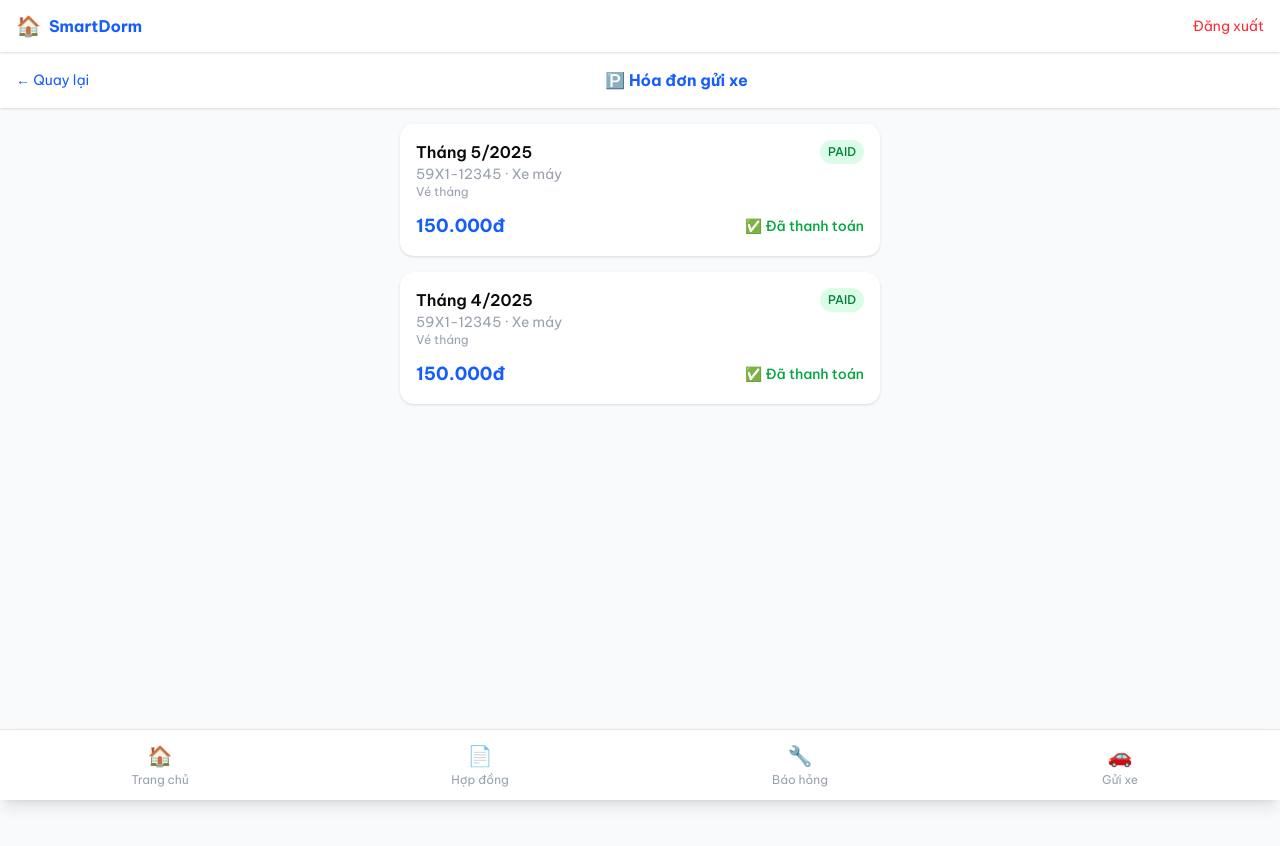
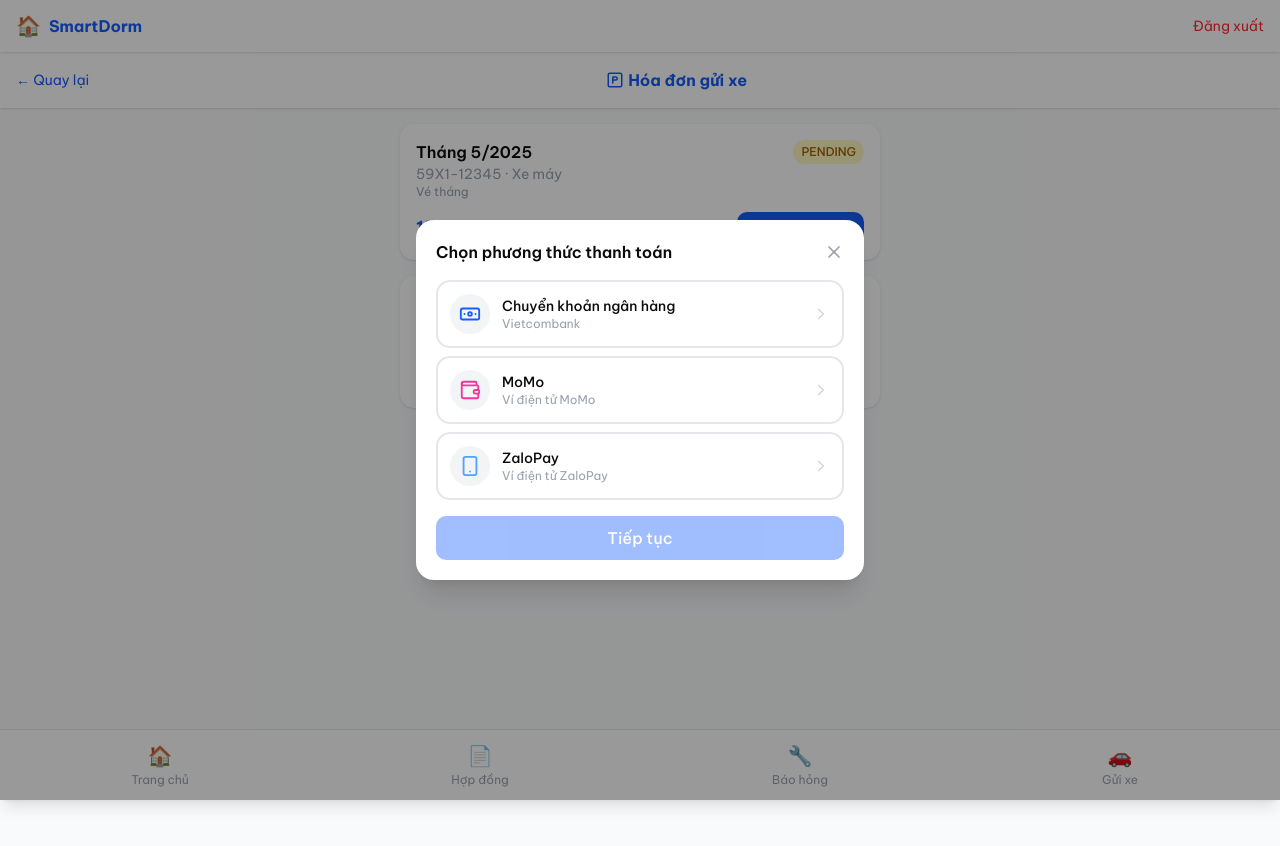
Before and after one commit to PhamCaoChiThanh/SmartDorm, a Next.js app in the folder frontend/: page /tenant/parking-invoice in a window 1280 px wide. Both pictures are taken after a click on the button "Thanh toán". Shown: the top 846 px of the page. Built offline with nearby package versions, Linux system fonts and the light colour scheme.

Commit message:
fix thanh toan

```diff
--- a/frontend/app/tenant/parking-invoice/page.tsx
+++ b/frontend/app/tenant/parking-invoice/page.tsx
@@ -2,6 +2,17 @@
 
 import { useRouter } from "next/navigation";
 import { useState } from "react";
+import {
+  ParkingSquare,
+  CheckCircle2,
+  X,
+  Banknote,
+  Wallet,
+  Smartphone,
+  ChevronRight,
+  Copy,
+  CreditCard,
+} from "lucide-react";
 
 const parkingInvoices = [
   {
@@ -26,14 +37,83 @@
   },
 ];
 
+const paymentMethods = [
+  {
+    id: "bank",
+    label: "Chuyển khoản ngân hàng",
+    description: "Vietcombank",
+    icon: <Banknote size={22} className="text-blue-600" />,
+    detail: {
+      bankName: "Vietcombank",
+      accountNumber: "1234 5678 9012",
+      accountName: "NGUYEN VAN A",
+      content: "SMARTDORM GUIXE T5/2025",
+    },
+  },
+  {
+    id: "momo",
+    label: "MoMo",
+    description: "Ví điện tử MoMo",
+    icon: <Wallet size={22} className="text-pink-500" />,
+    detail: {
+      phone: "0909 123 456",
+      accountName: "SmartDorm",
+      content: "SMARTDORM GUIXE T5/2025",
+    },
+  },
+  {
+    id: "zalopay",
+    label: "ZaloPay",
+    description: "Ví điện tử ZaloPay",
+    icon: <Smartphone size={22} className="text-blue-400" />,
+    detail: {
+      phone: "0909 888 999",
+      accountName: "SmartDorm",
+      content: "SMARTDORM GUIXE T5/2025",
+    },
+  },
+];
+
+type Step = "select" | "confirm";
+
 export default function TenantParkingInvoice() {
   const router = useRouter();
   const [invoices, setInvoices] = useState(parkingInvoices);
+  const [showModal, setShowModal] = useState(false);
+  const [payingId, setPayingId] = useState<number | null>(null);
+  const [step, setStep] = useState<Step>("select");
+  const [selectedMethod, setSelectedMethod] = useState<string | null>(null);
+  const [copied, setCopied] = useState<string | null>(null);
 
-  const handlePay = (id: number) => {
+  const payingInvoice = invoices.find((inv) => inv.id === payingId);
+  const method = paymentMethods.find((m) => m.id === selectedMethod);
+
+  const handleOpenModal = (id: number) => {
+    setPayingId(id);
+    setStep("select");
+    setSelectedMethod(null);
+    setShowModal(true);
+  };
+
+  const handleClose = () => {
+    setShowModal(false);
+    setPayingId(null);
+    setStep("select");
+    setSelectedMethod(null);
+  };
+
+  const handleConfirmPaid = () => {
+    if (!payingId) return;
     setInvoices((prev) =>
-      prev.map((inv) => inv.id === id ? { ...inv, status: "PAID" } : inv)
+      prev.map((inv) => inv.id === payingId ? { ...inv, status: "PAID" } : inv)
     );
+    handleClose();
+  };
+
+  const handleCopy = (text: string, key: string) => {
+    navigator.clipboard.writeText(text);
+    setCopied(key);
+    setTimeout(() => setCopied(null), 1500);
   };
 
   return (
@@ -42,11 +122,13 @@
         <button onClick={() => router.back()} className="text-blue-600 text-sm">
           ← Quay lại
         </button>
-        <h1 className="font-bold text-blue-600">🅿️ Hóa đơn gửi xe</h1>
+        <h1 className="font-bold text-blue-600 flex items-center gap-1">
+          <ParkingSquare size={18} /> Hóa đơn gửi xe
+        </h1>
         <div />
       </nav>
 
-      <div className="p-4 max-w-lg mx-auto space-y-4">
+      <div className="p-4 max-w-lg mx-auto space-y-4 pb-24">
         {invoices.map((inv) => (
           <div key={inv.id} className="bg-white rounded-xl shadow-sm p-4">
             <div className="flex justify-between items-start mb-3">
@@ -72,19 +154,173 @@
               </span>
               {inv.status === "PENDING" && (
                 <button
-                  onClick={() => handlePay(inv.id)}
-                  className="bg-blue-600 text-white px-4 py-1.5 rounded-lg text-sm hover:bg-blue-700 transition"
+                  onClick={() => handleOpenModal(inv.id)}
+                  className="bg-blue-600 text-white px-4 py-1.5 rounded-lg text-sm hover:bg-blue-700 transition flex items-center gap-1"
                 >
-                  Thanh toán
+                  <CreditCard size={14} /> Thanh toán
                 </button>
               )}
               {inv.status === "PAID" && (
-                <span className="text-green-600 text-sm font-medium">✅ Đã thanh toán</span>
+                <span className="text-green-600 text-sm font-medium flex items-center gap-1">
+                  <CheckCircle2 size={16} /> Đã thanh toán
+                </span>
               )}
             </div>
           </div>
         ))}
       </div>
+
+      {/* Modal */}
+      {showModal && payingInvoice && (
+        <div className="fixed inset-0 bg-black/40 flex items-center justify-center z-50 px-4">
+          <div className="bg-white w-full max-w-md rounded-2xl p-5 space-y-4 max-h-[85vh] overflow-y-auto shadow-xl">
+
+            {/* Header */}
+            <div className="flex justify-between items-center">
+              <div className="flex items-center gap-2">
+                {step === "confirm" && (
+                  <button onClick={() => setStep("select")} className="text-gray-400 hover:text-gray-600 text-sm">
+                    ← Quay lại
+                  </button>
+                )}
+                <h3 className="font-semibold text-base">
+                  {step === "select" ? "Chọn phương thức thanh toán" : "Thông tin thanh toán"}
+                </h3>
+              </div>
+              <button onClick={handleClose} className="text-gray-400 hover:text-gray-600">
+                <X size={20} />
+              </button>
+            </div>
+
+            {/* Bước 1: Chọn phương thức */}
+            {step === "select" && (
+              <>
+                <div className="space-y-2">
+                  {paymentMethods.map((m) => (
+                    <button
+                      key={m.id}
+                      onClick={() => setSelectedMethod(m.id)}
+                      className={`w-full flex items-center gap-3 p-3 rounded-xl border-2 transition text-left ${
+                        selectedMethod === m.id
+                          ? "border-blue-500 bg-blue-50"
+                          : "border-gray-200 hover:border-gray-300"
+                      }`}
+                    >
+                      <div className="w-10 h-10 rounded-full bg-gray-100 flex items-center justify-center flex-shrink-0">
+                        {m.icon}
+                      </div>
+                      <div className="flex-1">
+                        <p className="font-medium text-sm">{m.label}</p>
+                        <p className="text-xs text-gray-400">{m.description}</p>
+                      </div>
+                      {selectedMethod === m.id
+                        ? <CheckCircle2 size={18} className="text-blue-500" />
+                        : <ChevronRight size={18} className="text-gray-300" />
+                      }
+                    </button>
+                  ))}
+                </div>
+
+                <button
+                  onClick={() => setStep("confirm")}
+                  disabled={!selectedMethod}
+                  className="w-full bg-blue-600 text-white py-2.5 rounded-lg font-medium hover:bg-blue-700 transition disabled:opacity-40 disabled:cursor-not-allowed"
+                >
+                  Tiếp tục
+                </button>
+              </>
+            )}
+
+            {/* Bước 2: Thông tin thanh toán */}
+            {step === "confirm" && method && (
+              <>
+                <div className="bg-gray-50 rounded-xl p-4 space-y-3 text-sm">
+                  {method.id === "bank" && (
+                    <>
+                      <InfoRow label="Ngân hàng" value={method.detail.bankName!} />
+                      <InfoRow
+                        label="Số tài khoản"
+                        value={method.detail.accountNumber!}
+                        onCopy={() => handleCopy(method.detail.accountNumber!, "acc")}
+                        copied={copied === "acc"}
+                      />
+                      <InfoRow label="Chủ tài khoản" value={method.detail.accountName!} />
+                      <InfoRow
+                        label="Nội dung CK"
+                        value={method.detail.content!}
+                        onCopy={() => handleCopy(method.detail.content!, "content")}
+                        copied={copied === "content"}
+                      />
+                    </>
+                  )}
+                  {(method.id === "momo" || method.id === "zalopay") && (
+                    <>
+                      <InfoRow
+                        label="Số điện thoại"
+                        value={method.detail.phone!}
+                        onCopy={() => handleCopy(method.detail.phone!, "phone")}
+                        copied={copied === "phone"}
+                      />
+                      <InfoRow label="Tên tài khoản" value={method.detail.accountName!} />
+                      <InfoRow
+                        label="Nội dung"
+                        value={method.detail.content!}
+                        onCopy={() => handleCopy(method.detail.content!, "content")}
+                        copied={copied === "content"}
+                      />
+                    </>
+                  )}
+                </div>
+
+                <div className="flex justify-between items-center text-sm text-gray-500 border-t pt-3">
+                  <span>Số tiền cần chuyển</span>
+                  <span className="font-bold text-blue-600 text-base">
+                    {payingInvoice.amount.toLocaleString("vi-VN")}đ
+                  </span>
+                </div>
+
+                <p className="text-xs text-gray-400 text-center">
+                  Sau khi chuyển tiền xong, nhấn xác nhận bên dưới
+                </p>
+
+                <button
+                  onClick={handleConfirmPaid}
+                  className="w-full bg-green-600 text-white py-2.5 rounded-lg font-medium hover:bg-green-700 transition flex items-center justify-center gap-2"
+                >
+                  <CheckCircle2 size={18} />
+                  Tôi đã chuyển tiền
+                </button>
+              </>
+            )}
+          </div>
+        </div>
+      )}
     </div>
   );
 }
+
+function InfoRow({
+  label,
+  value,
+  onCopy,
+  copied,
+}: {
+  label: string;
+  value: string;
+  onCopy?: () => void;
+  copied?: boolean;
+}) {
+  return (
+    <div className="flex justify-between items-center">
+      <span className="text-gray-500">{label}</span>
+      <div className="flex items-center gap-2">
+        <span className="font-medium">{value}</span>
+        {onCopy && (
+          <button onClick={onCopy} className="text-gray-400 hover:text-blue-500 transition">
+            {copied ? <CheckCircle2 size={14} className="text-green-500" /> : <Copy size={14} />}
+          </button>
+        )}
+      </div>
+    </div>
+  );
+}
--- a/frontend/app/tenant/parking/page.tsx
+++ b/frontend/app/tenant/parking/page.tsx
@@ -2,6 +2,7 @@
 
 import { useRouter } from "next/navigation";
 import { useState } from "react";
+import { Car, FileText } from "lucide-react";
 
 const vehicles = [
   { id: 1, plate: "59X1-12345", type: "Xe máy", status: "ACTIVE" },
@@ -23,13 +24,15 @@
     <div className="min-h-screen bg-gray-50">
       <nav className="bg-white shadow-sm px-4 py-4 flex justify-between items-center">
         <button onClick={() => router.back()} className="text-blue-600 text-sm">← Quay lại</button>
-        <h1 className="font-bold text-blue-600">🚗 Đăng ký xe</h1>
+        <h1 className="font-bold text-blue-600 flex items-center gap-1">
+          <Car size={18} /> Đăng ký xe
+        </h1>
         <button
-  onClick={() => router.push("/tenant/parking-invoice")}
-  className="text-sm text-blue-600 hover:underline"
->
-  Xem hóa đơn
-</button>
+          onClick={() => router.push("/tenant/parking-invoice")}
+          className="text-sm text-blue-600 hover:underline flex items-center gap-1"
+        >
+          <FileText size={14} /> Xem hóa đơn
+        </button>
       </nav>
 
       <div className="p-4 max-w-lg mx-auto space-y-4">
@@ -76,7 +79,9 @@
 
         {/* Xe hiện tại */}
         <div className="bg-white rounded-xl shadow-sm p-4">
-          <h2 className="font-semibold mb-3">🚘 Xe đang đăng ký</h2>
+          <h2 className="font-semibold mb-3 flex items-center gap-2">
+            <Car size={16} className="text-gray-500" /> Xe đang đăng ký
+          </h2>
           {vehicles.map((v) => (
             <div key={v.id} className="flex justify-between items-center py-2 border-b last:border-0">
               <div>
```
